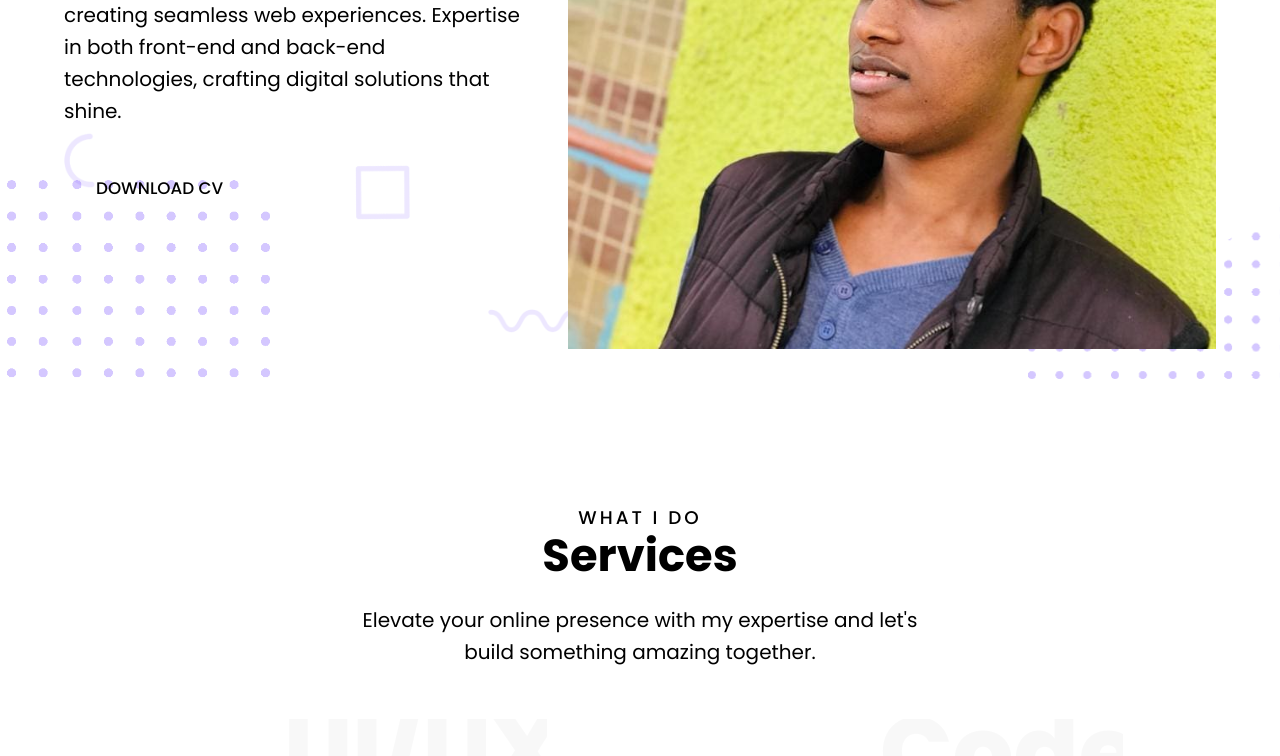
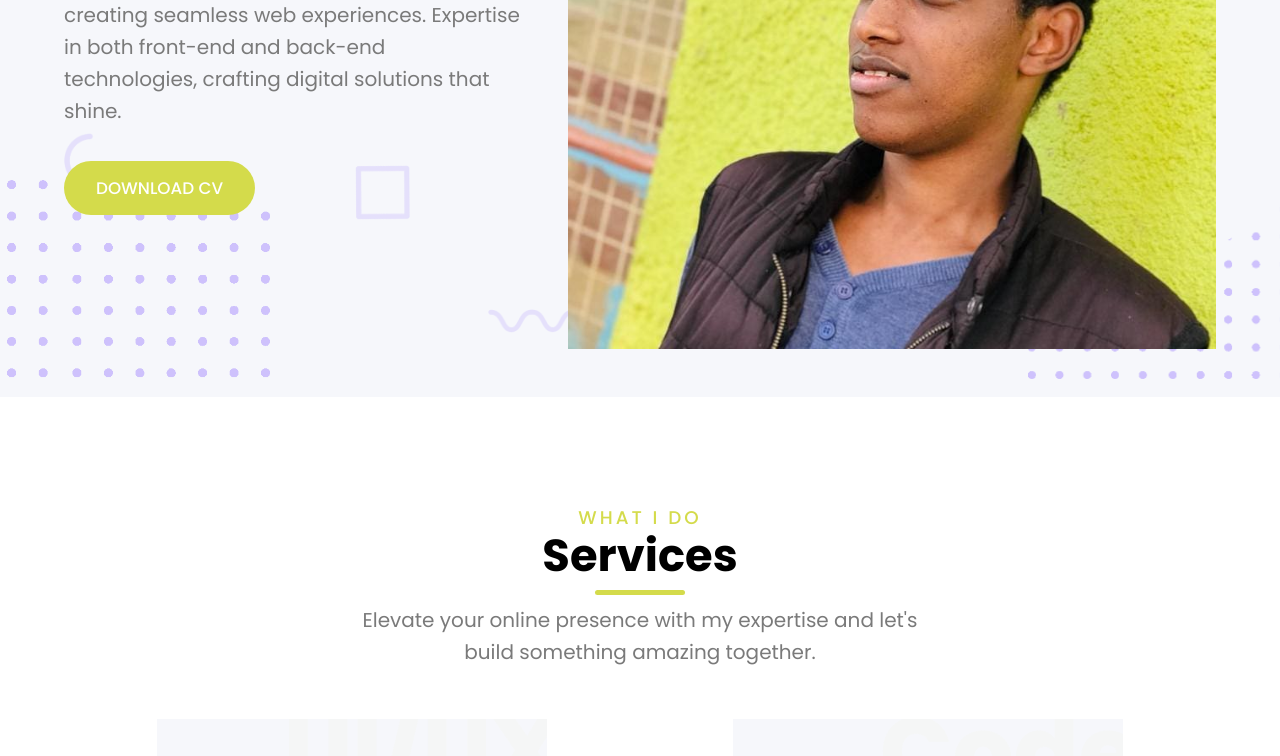
Before and after one commit to suleosmann/simple-portfolio-exercise, a plain HTML site: page index.html in a window 1280 px wide. Shown: the part 403-1159 px from the top of the page. Drawn offline with nearby package versions, Linux system fonts and the light colour scheme.

Commit message:
Fixed colors issues

```diff
--- a/css/style.css
+++ b/css/style.css
@@ -1,5 +1,13 @@
 @import url("https://fonts.googleapis.com/css2?family=Poppins:wght@100;200;300;400;500;600;700;800;900&display=swap");
 
+:root{
+  --dark-one: #333;
+  --dark-two: #7a7a7a;
+  --main-color: #D4DB4B;
+  --light-one: #fff;
+  --light-two: #f9fafb;
+  --light-three: #f6f7fb;
+}
 
 /* Genral Styles */
 
```
